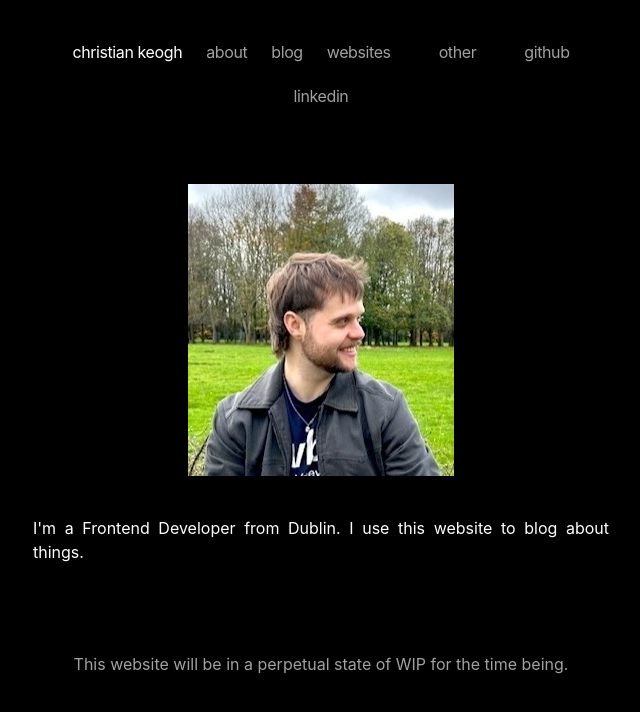
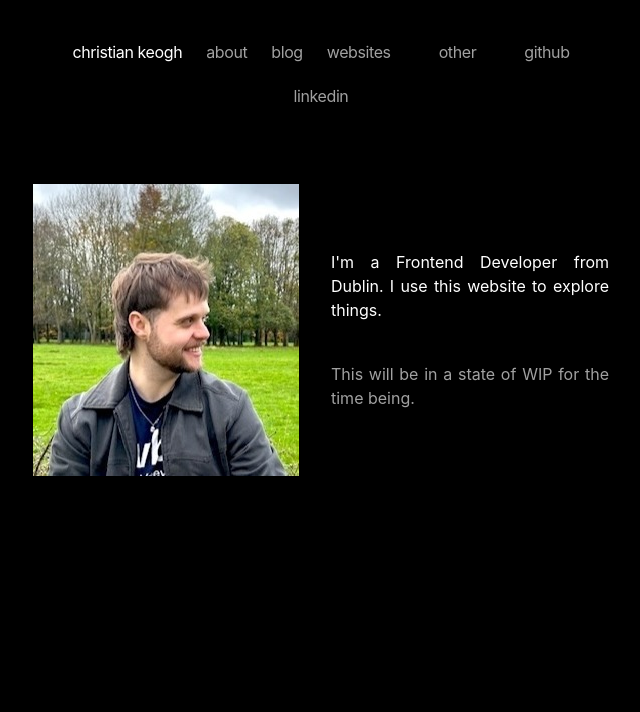
Before and after one commit to ChristianKeogh/personal_website, a Next.js app: page / in a window 1280 px wide. Shown: the top 712 px of the page, without its empty margins (319-959 px from the left). Built offline with nearby package versions, Linux system fonts and the light colour scheme.

Commit message:
more slight changes, cant get fade in working for each individual blog post

```diff
--- a/app/apod/client-side-apod.tsx
+++ b/app/apod/client-side-apod.tsx
@@ -9,11 +9,15 @@ export default function ClientSideApod({ apod }) {
       animate={{ opacity: 1 }}
       transition={{ duration: 1 }}
     >
+      {apod.title === "Error" ? (
+        <p className="text-neutral-400">Failed to load (?)</p>
+      ) : (
+        <>
           <h1 className="text-2xl font-bold">{apod.title}</h1>
           <p className="text-neutral-400">{apod.date}</p>
           <br />
           {apod.media_type === "image" ? (
-        <img src={apod.url} alt={apod.title} style={{ maxWidth: "100%" }} />
+            <img src={apod.url} alt={apod.title} className="max-w-full" />
           ) : (
             <iframe
               src={apod.url}
@@ -22,10 +26,12 @@ export default function ClientSideApod({ apod }) {
               height="400"
               allow="autoplay; encrypted-media"
               allowFullScreen
-        ></iframe>
+            />
           )}
           <br />
           <p>{apod.explanation}</p>
+        </>
+      )}
     </motion.section>
   );
 }
--- a/app/apod/page.tsx
+++ b/app/apod/page.tsx
@@ -1,4 +1,6 @@
 import ClientSideApod from "./client-side-apod";
+
+export const dynamic = "force-dynamic";
 
 export default async function ApodPage() {
   let apod: any = null;
@@ -16,7 +18,7 @@ export default async function ApodPage() {
     apod = await res.json();
   } catch (error) {
     console.error("Error fetching APOD data:", error);
-    apod = { title: "Error", date: "", explanation: "Failed to load data" }; // Handle failure gracefully
+    apod = { title: "Error", date: "" }; // Handle failure gracefully
   }
 
   return <ClientSideApod apod={apod} />;
--- a/app/components/mdx.tsx
+++ b/app/components/mdx.tsx
@@ -1,20 +1,20 @@
-import Link from 'next/link'
-import Image from 'next/image'
-import { MDXRemote } from 'next-mdx-remote/rsc'
-import { highlight } from 'sugar-high'
-import React from 'react'
+import { MDXRemote } from "next-mdx-remote/rsc";
+import Image from "next/image";
+import Link from "next/link";
+import React from "react";
+import { highlight } from "sugar-high";
 
 function Table({ data }) {
   let headers = data.headers.map((header, index) => (
     <th key={index}>{header}</th>
-  ))
+  ));
   let rows = data.rows.map((row, index) => (
     <tr key={index}>
       {row.map((cell, cellIndex) => (
         <td key={cellIndex}>{cell}</td>
       ))}
     </tr>
-  ))
+  ));
 
   return (
     <table>
@@ -23,34 +23,34 @@ function Table({ data }) {
       </thead>
       <tbody>{rows}</tbody>
     </table>
-  )
+  );
 }
 
 function CustomLink(props) {
-  let href = props.href
+  let href = props.href;
 
-  if (href.startsWith('/')) {
+  if (href.startsWith("/")) {
     return (
       <Link href={href} {...props}>
         {props.children}
       </Link>
-    )
+    );
   }
 
-  if (href.startsWith('#')) {
-    return <a {...props} />
+  if (href.startsWith("#")) {
+    return <a {...props} />;
   }
 
-  return <a target="_blank" rel="noopener noreferrer" {...props} />
+  return <a target="_blank" rel="noopener noreferrer" {...props} />;
 }
 
 function RoundedImage(props) {
-  return <Image alt={props.alt} className="rounded-lg" {...props} />
+  return <Image alt={props.alt} className="rounded-lg" {...props} />;
 }
 
 function Code({ children, ...props }) {
-  let codeHTML = highlight(children)
-  return <code dangerouslySetInnerHTML={{ __html: codeHTML }} {...props} />
+  let codeHTML = highlight(children);
+  return <code dangerouslySetInnerHTML={{ __html: codeHTML }} {...props} />;
 }
 
 function slugify(str) {
@@ -58,32 +58,32 @@ function slugify(str) {
     .toString()
     .toLowerCase()
     .trim() // Remove whitespace from both ends of a string
-    .replace(/\s+/g, '-') // Replace spaces with -
-    .replace(/&/g, '-and-') // Replace & with 'and'
-    .replace(/[^\w\-]+/g, '') // Remove all non-word characters except for -
-    .replace(/\-\-+/g, '-') // Replace multiple - with single -
+    .replace(/\s+/g, "-") // Replace spaces with -
+    .replace(/&/g, "-and-") // Replace & with 'and'
+    .replace(/[^\w\-]+/g, "") // Remove all non-word characters except for -
+    .replace(/\-\-+/g, "-"); // Replace multiple - with single -
 }
 
 function createHeading(level) {
   const Heading = ({ children }) => {
-    let slug = slugify(children)
+    let slug = slugify(children);
     return React.createElement(
       `h${level}`,
       { id: slug },
       [
-        React.createElement('a', {
+        React.createElement("a", {
           href: `#${slug}`,
           key: `link-${slug}`,
-          className: 'anchor',
-        }),
+          className: "anchor"
+        })
       ],
       children
-    )
-  }
+    );
+  };
 
-  Heading.displayName = `Heading${level}`
+  Heading.displayName = `Heading${level}`;
 
-  return Heading
+  return Heading;
 }
 
 let components = {
@@ -96,8 +96,8 @@ let components = {
   Image: RoundedImage,
   a: CustomLink,
   code: Code,
-  Table,
-}
+  Table
+};
 
 export function CustomMDX(props) {
   return (
@@ -105,5 +105,5 @@ export function CustomMDX(props) {
       {...props}
       components={{ ...components, ...(props.components || {}) }}
     />
-  )
+  );
 }
--- /dev/null
+++ b/app/loading.tsx
@@ -0,0 +1,15 @@
+"use client";
+import { motion } from "framer-motion";
+
+export default function Loading() {
+  return (
+    <motion.div
+      initial={{ opacity: 0 }}
+      animate={{ opacity: 1 }}
+      exit={{ opacity: 0 }}
+      className="fixed inset-0 flex items-center justify-center bg-black bg-opacity-50 z-50"
+    >
+      <div className="w-16 h-16 border-4 border-neutral-400 border-t-transparent rounded-full animate-spin"></div>
+    </motion.div>
+  );
+}
--- a/app/page.tsx
+++ b/app/page.tsx
@@ -1,27 +1,33 @@
 "use client";
 import { motion } from "framer-motion";
+import Image from "next/image";
 
 export default function Page() {
   return (
-    <section className="flex flex-col items-center">
-      <img src="/images/home/IMG_4172.JPG" alt="Mineself" className="mb-4" />
-      <br />
-      <motion.p
+    <section>
+      <motion.div
         initial={{ opacity: 0 }}
         animate={{ opacity: 1 }}
-        className="mb-4 text-justify"
+        className="flex flex-row items-center"
       >
-        I'm a Frontend Developer from Dublin. I use this website to blog about
-        things.
-      </motion.p>
-      <br /> <br /> <br />
-      <motion.p
-        initial={{ opacity: 0 }}
-        animate={{ opacity: 1 }}
-        className="text-neutral-400"
-      >
-        This website will be in a perpetual state of WIP for the time being.
-      </motion.p>
+        <Image
+          src="/images/home/IMG_4172.JPG"
+          alt="Mineself"
+          width={300}
+          height={500}
+          className="mr-8"
+          priority
+        />{" "}
+        <div className=" text-justify flex-col space-y-10">
+          <p>
+            I'm a Frontend Developer from Dublin. I use this website to explore
+            things.
+          </p>
+          <p className="text-neutral-400">
+            This will be in a state of WIP for the time being.
+          </p>
+        </div>
+      </motion.div>
     </section>
   );
 }
--- a/app/us-debt/page.tsx
+++ b/app/us-debt/page.tsx
@@ -2,6 +2,8 @@
 import { motion } from "framer-motion";
 import { animate } from "motion";
 import { useEffect, useState } from "react";
+
+export const dynamic = "force-dynamic";
 
 const formatNumber = (number: number): string => {
   return new Intl.NumberFormat("en-US", {
@@ -42,9 +44,10 @@ export default function DebtPage() {
     fetchDebt();
   }, []);
 
+  if (debtNumber === 0) return null;
+
   return (
     <div>
-      {debtNumber > 1 && (
       <motion.section
         initial={{ opacity: 0 }}
         animate={{ opacity: 1 }}
@@ -52,10 +55,8 @@ export default function DebtPage() {
       >
         <h1 className="text-xl">United States Total Debt</h1>
         <h3 className="text-neutral-400 mb-2">{formattedDate}</h3>
-
         <h1 className="text-2xl mb-20">${formatNumber(debtNumber)}</h1>
       </motion.section>
-      )}
     </div>
   );
 }
```
Lines whose indentation alone changed are shown as unchanged.
